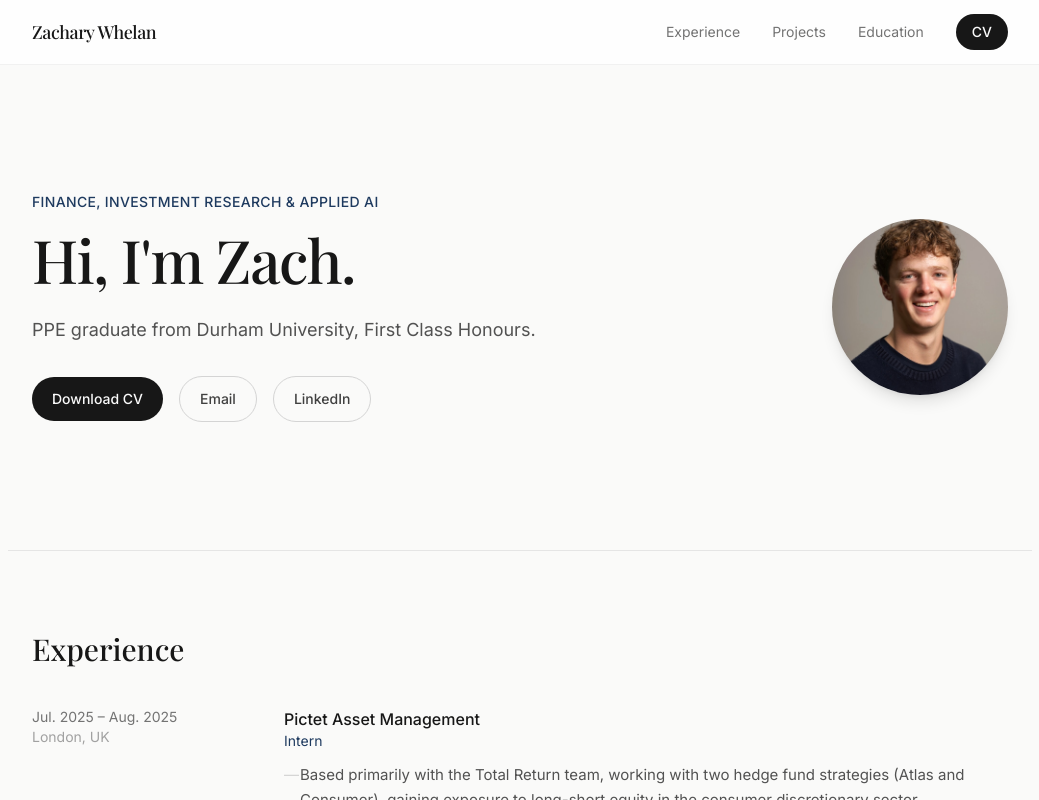
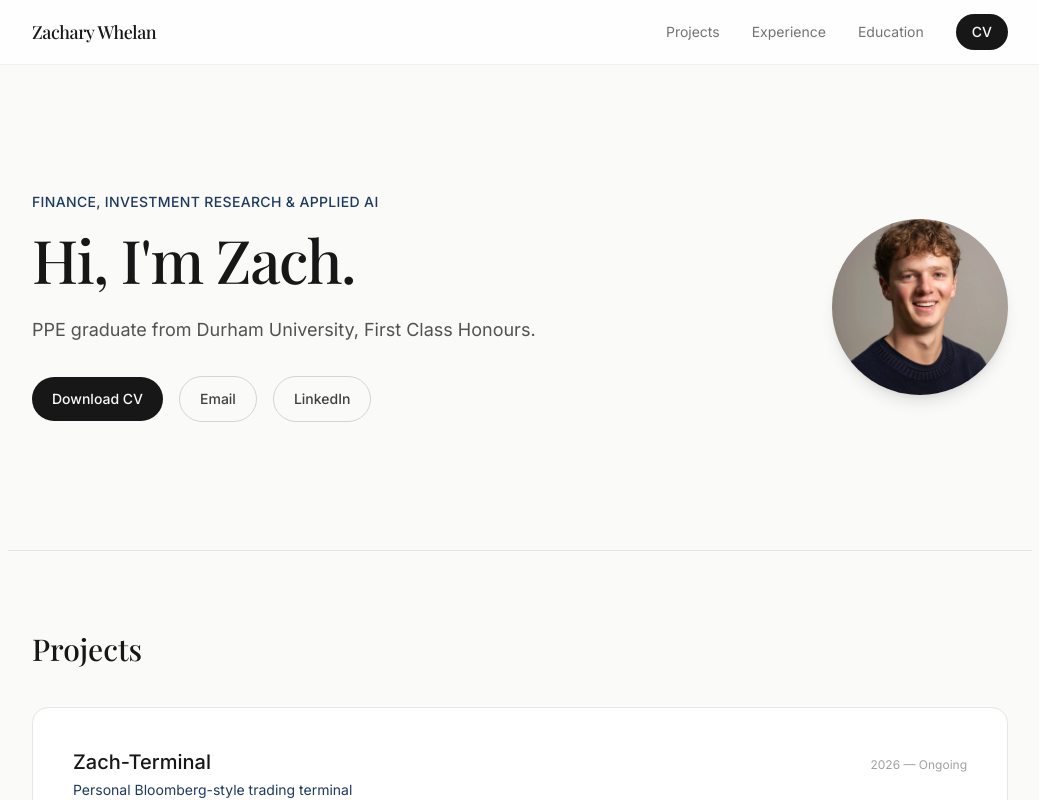
Before and after one commit to zacharywhelan/zacharywhelan.github.io, a React (Vite) app: page / in a window 1280 px wide. Shown: the top 800 px of the page, without its empty margins (120-1159 px from the left). Built offline with nearby package versions, Linux system fonts and the light colour scheme.

Commit message:
Move Projects section above Experience

```diff
--- a/src/App.jsx
+++ b/src/App.jsx
@@ -11,8 +11,8 @@ export default function App() {
       <Nav />
       <main>
         <Hero />
+        <Projects />
         <Experience />
-        <Projects />
         <Education />
       </main>
       <Footer />
--- a/src/data/content.js
+++ b/src/data/content.js
@@ -9,8 +9,8 @@ export const profile = {
 }
 
 export const nav = [
+  { id: 'projects', label: 'Projects' },
   { id: 'experience', label: 'Experience' },
-  { id: 'projects', label: 'Projects' },
   { id: 'education', label: 'Education' },
 ]
 
```
